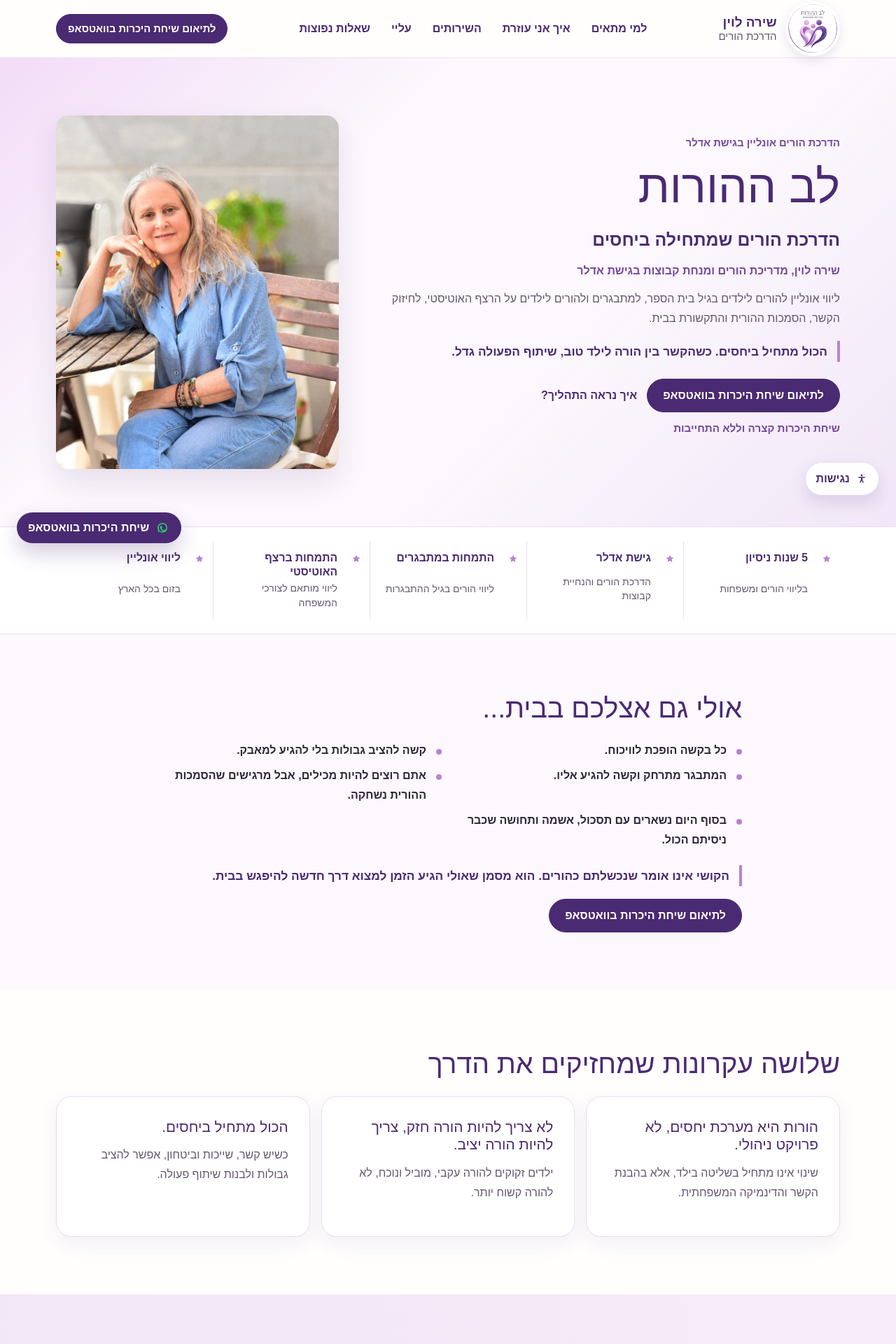
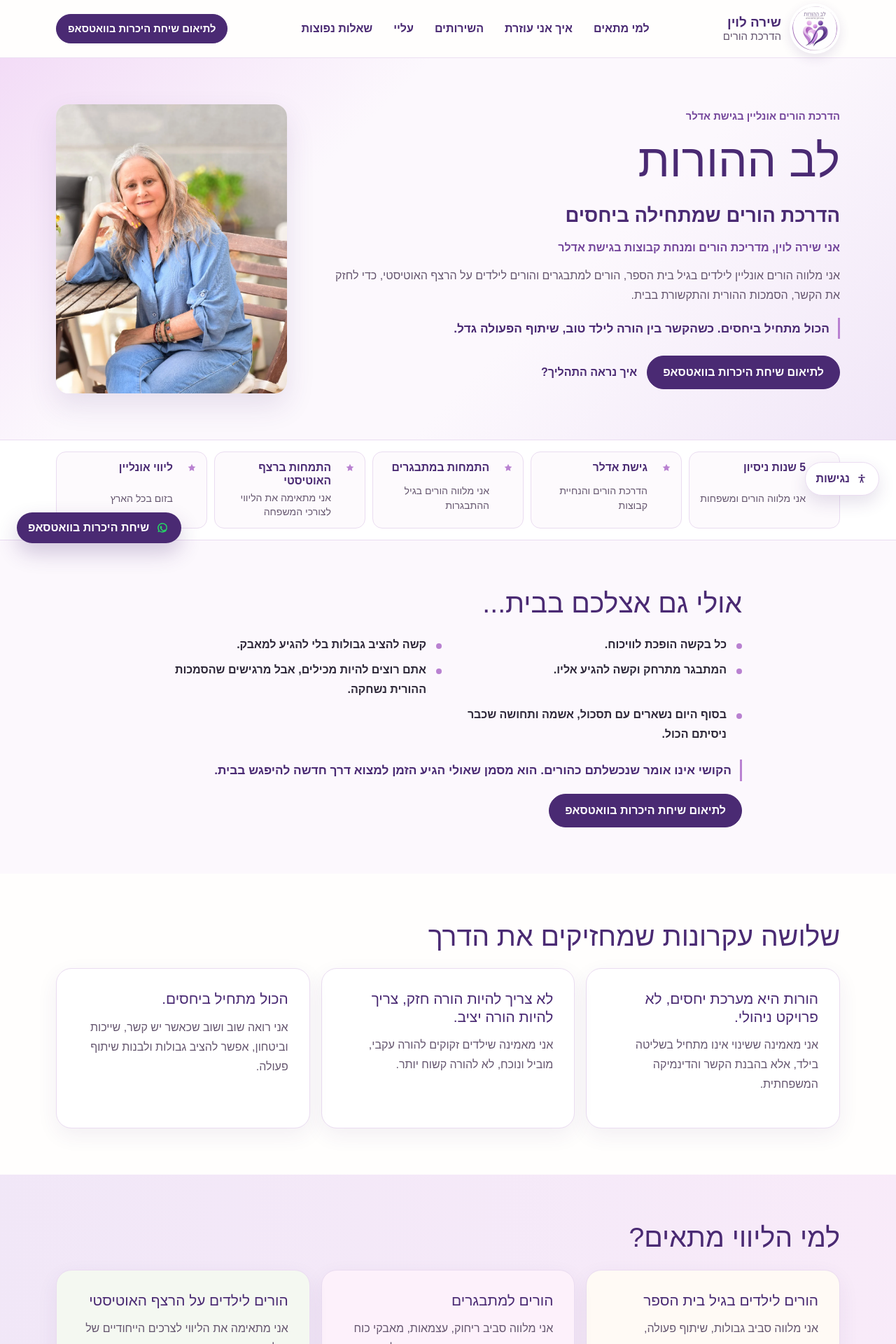
Before and after one commit to talirozrdm/Shira-Levin-levhahorut, a Next.js app: page / in a window 1280 px wide. Shown: the top 1920 px of the page at 70% size. Built offline with nearby package versions, Linux system fonts and the light colour scheme.

Commit message:
Polish final UX details for Lev Hahorut

```diff
--- a/app/globals.css
+++ b/app/globals.css
@@ -140,7 +140,7 @@ textarea {
 }
 
 .section {
-  padding: clamp(46px, 6.5vw, 82px) 0;
+  padding: clamp(38px, 5.6vw, 66px) 0;
 }
 
 .site-header {
@@ -178,12 +178,20 @@ textarea {
   background: #fff;
   padding: 4px;
   box-shadow: 0 6px 16px rgb(74 42 115 / 0.12);
+  transition:
+    transform 280ms ease,
+    box-shadow 280ms ease;
 }
 
 .site-logo img {
-  height: clamp(54px, 5.5vw, 88px);
+  height: clamp(48px, 5vw, 76px);
   width: auto;
   object-fit: contain;
+}
+
+.brand:hover .site-logo {
+  transform: translateY(-1px);
+  box-shadow: 0 9px 20px rgb(74 42 115 / 0.15);
 }
 
 .brand-logo {
@@ -260,13 +268,13 @@ textarea {
   text-align: center;
   text-decoration: none;
   transition:
-    transform 180ms ease,
-    background 180ms ease,
-    box-shadow 180ms ease;
+    transform 280ms ease,
+    background 280ms ease,
+    box-shadow 280ms ease;
 }
 
 .button:hover {
-  transform: translateY(-1px);
+  transform: translateY(-2px);
   background: var(--purple);
   color: #fff;
   box-shadow: 0 10px 24px rgb(79 61 85 / 0.18);
@@ -306,7 +314,7 @@ textarea {
 
 .hero-grid {
   align-items: center;
-  gap: clamp(24px, 5vw, 72px);
+  gap: clamp(24px, 4.2vw, 56px);
 }
 
 .eyebrow {
@@ -352,7 +360,7 @@ p {
 
 .hero-kicker {
   color: var(--ink);
-  font-size: clamp(1.12rem, 3.8vw, 1.55rem);
+  font-size: clamp(1.2rem, 4vw, 1.72rem);
   font-weight: 800;
 }
 
@@ -369,9 +377,9 @@ p {
 
 .lead-note,
 .section-summary {
-  border-inline-start: 4px solid var(--gold);
+  border-inline-start: 3px solid var(--gold);
   color: var(--purple-dark);
-  padding-inline-start: 14px;
+  padding-inline-start: 12px;
   font-size: 1.08rem;
   font-weight: 800;
 }
@@ -387,20 +395,13 @@ p {
 .button .contact-icon,
 .sticky-whatsapp .contact-icon,
 .contact-link .contact-icon {
-  transition: transform 220ms ease;
+  transition: transform 280ms ease;
 }
 
 .button:hover .contact-icon,
 .sticky-whatsapp:hover .contact-icon,
 .contact-link:hover .contact-icon {
   transform: translateX(-3px);
-}
-
-.microcopy {
-  margin-top: 10px;
-  color: var(--sage-dark);
-  font-size: 0.95rem;
-  font-weight: 700;
 }
 
 .image-card {
@@ -429,7 +430,7 @@ p {
 
 .hero-image {
   justify-self: center;
-  width: min(100%, 420px);
+  width: min(100%, 370px);
   max-width: 100%;
 }
 
@@ -441,13 +442,13 @@ p {
 .trust-strip {
   border-block: 1px solid var(--border);
   background: #fff;
-  padding: 20px 0;
+  padding: 16px 0;
 }
 
 .trust-grid {
   display: grid;
   grid-template-columns: repeat(2, minmax(0, 1fr));
-  gap: 0;
+  gap: 10px;
 }
 
 .trust-item {
@@ -455,9 +456,11 @@ p {
   grid-template-columns: 26px 1fr;
   gap: 4px 10px;
   align-items: start;
-  border-block-end: 1px solid var(--border);
+  border: 1px solid var(--border);
+  border-radius: 14px;
+  background: rgb(252 248 253 / 0.74);
   color: var(--purple-dark);
-  padding: 14px 10px;
+  padding: 12px;
   cursor: default;
 }
 
@@ -536,13 +539,13 @@ p {
 .card {
   padding: clamp(20px, 4vw, 30px);
   transition:
-    transform 180ms ease,
-    box-shadow 180ms ease,
-    border-color 180ms ease;
+    transform 280ms ease,
+    box-shadow 280ms ease,
+    border-color 280ms ease;
 }
 
 .card:hover {
-  transform: translateY(-3px);
+  transform: translateY(-4px);
   border-color: rgb(185 129 209 / 0.72);
   box-shadow: 0 16px 36px rgb(74 42 115 / 0.11);
 }
@@ -691,17 +694,20 @@ p {
   font-weight: 900;
   text-align: start;
   cursor: pointer;
-  transition: background 180ms ease;
+  transition:
+    background 280ms ease,
+    color 280ms ease;
 }
 
 .faq-item button:hover {
   background: var(--cream);
+  color: var(--purple);
 }
 
 .faq-item button span {
   flex: 0 0 auto;
   font-size: 1.4rem;
-  transition: transform 180ms ease;
+  transition: transform 280ms ease;
 }
 
 .faq-item button[aria-expanded="true"] span {
@@ -756,9 +762,9 @@ p {
   gap: clamp(22px, 4vw, 34px);
   border: 1px solid var(--border);
   border-radius: var(--radius);
-  background: #fff;
-  padding: clamp(22px, 5vw, 38px);
-  box-shadow: 0 16px 44px rgb(74 42 115 / 0.09);
+  background: rgb(255 255 255 / 0.72);
+  padding: clamp(20px, 4vw, 32px);
+  box-shadow: none;
 }
 
 .contact-actions {
@@ -779,7 +785,7 @@ p {
 
 .contact-group {
   display: grid;
-  gap: 10px;
+  gap: 9px;
 }
 
 .contact-group h3 {
@@ -805,10 +811,10 @@ p {
   font-weight: 850;
   text-decoration: none;
   transition:
-    transform 180ms ease,
-    border-color 180ms ease,
-    background 180ms ease,
-    box-shadow 180ms ease;
+    transform 280ms ease,
+    border-color 280ms ease,
+    background 280ms ease,
+    box-shadow 280ms ease;
 }
 
 .contact-link:hover {
@@ -1021,15 +1027,17 @@ p {
   text-align: center;
   text-decoration: none;
   transition:
-    transform 180ms ease,
-    border-color 180ms ease,
-    background 180ms ease;
+    transform 280ms ease,
+    border-color 280ms ease,
+    background 280ms ease,
+    box-shadow 280ms ease;
 }
 
 .legal-links a:hover {
   transform: translateY(-2px);
   border-color: var(--gold);
   background: var(--cream);
+  box-shadow: 0 10px 22px rgb(74 42 115 / 0.08);
 }
 
 .legal-links .contact-icon,
@@ -1073,12 +1081,7 @@ p {
   }
 
   .trust-item {
-    border-block-end: 0;
-    border-inline-end: 1px solid var(--border);
-  }
-
-  .trust-item:last-child {
-    border-inline-end: 0;
+    border: 1px solid var(--border);
   }
 
   .two-columns {
@@ -1123,11 +1126,11 @@ p {
   }
 
   .hero-grid {
-    grid-template-columns: minmax(0, 1fr) minmax(360px, 0.62fr);
+    grid-template-columns: minmax(0, 1.16fr) minmax(300px, 0.52fr);
   }
 
   .hero-image {
-    width: min(480px, 38vw);
+    width: min(410px, 32vw);
   }
 
   .social-grid {
--- a/app/layout.tsx
+++ b/app/layout.tsx
@@ -3,7 +3,7 @@ import "./globals.css";
 
 const title = "שירה לוין | לב ההורות - הדרכת הורים אונליין למתבגרים ולמשפחות";
 const description =
-  "שירה לוין, מדריכת הורים בגישת אדלר, מלווה אונליין הורים לילדים בגיל בית הספר, למתבגרים ולהורים לילדים על הרצף האוטיסטי, לחיזוק הקשר, הסמכות ההורית והתקשורת בבית.";
+  "אני שירה לוין, מדריכת הורים בגישת אדלר, ומלווה אונליין הורים לילדים בגיל בית הספר, למתבגרים ולהורים לילדים על הרצף האוטיסטי, לחיזוק הקשר, הסמכות ההורית והתקשורת בבית.";
 const canonicalUrl = "https://example.com/lev-hahorut";
 
 export const metadata: Metadata = {
--- a/app/page.tsx
+++ b/app/page.tsx
@@ -11,7 +11,7 @@ const facebookUrl = "https://www.facebook.com/shira.goldmanlevin?locale=he_IL";
 const trustItems = [
   {
     title: "5 שנות ניסיון",
-    text: "בליווי הורים ומשפחות",
+    text: "אני מלווה הורים ומשפחות",
   },
   {
     title: "גישת אדלר",
@@ -19,11 +19,11 @@ const trustItems = [
   },
   {
     title: "התמחות במתבגרים",
-    text: "ליווי הורים בגיל ההתבגרות",
+    text: "אני מלווה הורים בגיל ההתבגרות",
   },
   {
     title: "התמחות ברצף האוטיסטי",
-    text: "ליווי מותאם לצורכי המשפחה",
+    text: "אני מתאימה את הליווי לצורכי המשפחה",
   },
   {
     title: "ליווי אונליין",
@@ -34,57 +34,57 @@ const trustItems = [
 const principles = [
   {
     title: "הורות היא מערכת יחסים, לא פרויקט ניהולי.",
-    text: "שינוי אינו מתחיל בשליטה בילד, אלא בהבנת הקשר והדינמיקה המשפחתית.",
+    text: "אני מאמינה ששינוי אינו מתחיל בשליטה בילד, אלא בהבנת הקשר והדינמיקה המשפחתית.",
   },
   {
     title: "לא צריך להיות הורה חזק, צריך להיות הורה יציב.",
-    text: "ילדים זקוקים להורה עקבי, מוביל ונוכח, לא להורה קשוח יותר.",
+    text: "אני מאמינה שילדים זקוקים להורה עקבי, מוביל ונוכח, לא להורה קשוח יותר.",
   },
   {
     title: "הכול מתחיל ביחסים.",
-    text: "כשיש קשר, שייכות וביטחון, אפשר להציב גבולות ולבנות שיתוף פעולה.",
+    text: "אני רואה שוב ושוב שכאשר יש קשר, שייכות וביטחון, אפשר להציב גבולות ולבנות שיתוף פעולה.",
   },
 ];
 
 const supportAreas = [
   {
     title: "גבולות וסמכות הורית",
-    text: "איך להציב גבולות ברורים בלי להפוך כל בקשה למאבק.",
+    text: "אני עוזרת להציב גבולות ברורים בלי להפוך כל בקשה למאבק.",
   },
   {
     title: "תקשורת וקשר",
-    text: "איך לחזק את הקשר ולנהל שיח גם ברגעים של כעס וריחוק.",
+    text: "אני עוזרת לחזק את הקשר ולנהל שיח גם ברגעים של כעס וריחוק.",
   },
   {
     title: "אתגרי גיל ההתבגרות",
-    text: "תקשורת עם מתבגרים, מסכים, עצמאות, התנגדויות ומאבקי כוח.",
+    text: "אני מלווה סביב תקשורת עם מתבגרים, מסכים, עצמאות, התנגדויות ומאבקי כוח.",
   },
   {
     title: "הורות לילדים על הרצף האוטיסטי",
-    text: "ליווי שמותאם לצורכי הילד, ההורים והמערכת המשפחתית.",
+    text: "אני מתאימה את הליווי לצורכי הילד, ההורים והמערכת המשפחתית.",
   },
 ];
 
 const fitCards = [
   {
     title: "הורים לילדים בגיל בית הספר",
-    text: "גבולות, שיתוף פעולה, מסכים, מריבות בין אחים ותקשורת בבית.",
+    text: "אני מלווה סביב גבולות, שיתוף פעולה, מסכים, מריבות בין אחים ותקשורת בבית.",
   },
   {
     title: "הורים למתבגרים",
-    text: "ריחוק, עצמאות, מאבקי כוח ויצירת תקשורת שמאפשרת גם גבולות וגם קרבה.",
+    text: "אני מלווה סביב ריחוק, עצמאות, מאבקי כוח ויצירת תקשורת שמאפשרת גם גבולות וגם קרבה.",
   },
   {
     title: "הורים לילדים על הרצף האוטיסטי",
-    text: "ליווי מותאם לצרכים הייחודיים של הילד, ההורים והמערכת המשפחתית.",
+    text: "אני מתאימה את הליווי לצרכים הייחודיים של הילד, ההורים והמערכת המשפחתית.",
   },
 ];
 
 const processSteps = [
-  "שולחים הודעה ומתאמים שיחת היכרות קצרה.",
-  "במפגש הראשון ממפים את האתגרים ומגדירים מטרות.",
-  "בכל מפגש מקבלים הבנה, כלים ותרגול מותאם לבית.",
-  "מיישמים בין המפגשים ובוחנים יחד את השינוי.",
+  "אתם שולחים הודעה, ואני מתאמת איתכם שיחת היכרות קצרה.",
+  "במפגש הראשון אני ממפה יחד איתכם את האתגרים ומגדירה מטרות.",
+  "בכל מפגש אני משלבת הבנה, כלים ותרגול מותאם לבית.",
+  "בין המפגשים אתם מיישמים, ובמפגש הבא אנחנו בוחנים יחד את ההתקדמות.",
 ];
 
 const faqItems = [
@@ -114,7 +114,7 @@ const faqItems = [
   {
     question: "האם הליווי מתאים להורים למתבגרים?",
     answer:
-      "כן. שירה מתמחה בליווי הורים למתבגרים ובתקשורת בתקופה שבה הילדים מפתחים עצמאות וזהות.",
+      "כן. אני מתמחה בליווי הורים למתבגרים ובתקשורת בתקופה שבה הילדים מפתחים עצמאות וזהות.",
   },
   {
     question: "האם הליווי מתאים להורים לילדים על הרצף האוטיסטי?",
@@ -241,7 +241,7 @@ function AccessibilityIcon() {
 export default function Home() {
   const [menuOpen, setMenuOpen] = useState(false);
   const [accessibilityOpen, setAccessibilityOpen] = useState(false);
-  const [openFaq, setOpenFaq] = useState<number | null>(0);
+  const [openFaq, setOpenFaq] = useState<number | null>(null);
   const [preferences, setPreferences] = useState(defaultPreferences);
 
   const bodyClass = useMemo(
@@ -387,10 +387,11 @@ export default function Home() {
               <p className="eyebrow">הדרכת הורים אונליין בגישת אדלר</p>
               <h1 id="hero-title">לב ההורות</h1>
               <p className="hero-kicker">הדרכת הורים שמתחילה ביחסים</p>
-              <p className="hero-identity">שירה לוין, מדריכת הורים ומנחת קבוצות בגישת אדלר</p>
+              <p className="hero-identity">אני שירה לוין, מדריכת הורים ומנחת קבוצות בגישת אדלר</p>
               <p>
-                ליווי אונליין להורים לילדים בגיל בית הספר, למתבגרים ולהורים לילדים
-                על הרצף האוטיסטי, לחיזוק הקשר, הסמכות ההורית והתקשורת בבית.
+                אני מלווה הורים אונליין לילדים בגיל בית הספר, הורים למתבגרים
+                והורים לילדים על הרצף האוטיסטי, כדי לחזק את הקשר, הסמכות ההורית
+                והתקשורת בבית.
               </p>
               <p className="lead-note">
                 הכול מתחיל ביחסים. כשהקשר בין הורה לילד טוב, שיתוף הפעולה גדל.
@@ -408,7 +409,6 @@ export default function Home() {
                   איך נראה התהליך?
                 </a>
               </div>
-              <p className="microcopy">שיחת היכרות קצרה וללא התחייבות</p>
             </div>
 
             <figure className="image-card hero-image">
@@ -513,7 +513,7 @@ export default function Home() {
             <div>
               <h2 id="services-title">הדרכת הורים אישית אונליין</h2>
               <p>
-                תהליך אישי שמחבר בין הבנת הדינמיקה המשפחתית לבין כלים מעשיים
+                בתהליך אישי אני מחברת בין הבנת הדינמיקה המשפחתית לבין כלים מעשיים
                 שאפשר לתרגל בבית, בקצב שמתאים למשפחה שלכם.
               </p>
               <ul className="check-list">
@@ -558,10 +558,10 @@ export default function Home() {
             <div>
               <h2 id="strengthen-title">להוביל את המשפחה מתוך בהירות</h2>
               <p>
-                המטרה היא שתוכלו להבין טוב יותר את הילדים שלכם, להציב גבולות מתוך
+                המטרה שלי היא שתוכלו להבין טוב יותר את הילדים שלכם, להציב גבולות מתוך
                 בהירות ולנהל שיח גם ברגעים מורכבים.
               </p>
-              <p className="list-intro">בתהליך נרצה לחזק:</p>
+              <p className="list-intro">בתהליך אני רוצה לחזק יחד איתכם:</p>
             </div>
             <ul className="check-list">
               <li>יותר ביטחון ומסוגלות הורית</li>
@@ -662,7 +662,7 @@ export default function Home() {
             <h2 id="final-title">כל שינוי גדול מתחיל בצעד קטן</h2>
             <p>
               אם אתם רוצים לחזק את הקשר עם הילדים, להציב גבולות מתוך ביטחון
-              ולהכניס לבית יותר רוגע ושיתוף פעולה, מוזמנים להתחיל בשיחת היכרות
+              ולהכניס לבית יותר רוגע ושיתוף פעולה, אני מזמינה אתכם להתחיל בשיחת היכרות
               קצרה.
             </p>
             <a className="button" href={whatsappMessage} target="_blank" rel="noopener noreferrer">
@@ -676,7 +676,10 @@ export default function Home() {
             <div className="contact-panel">
               <div className="contact-actions">
                 <h2 id="contact-title">אפשר להתחיל בהודעה קצרה</h2>
-              <p>אפשר לפנות בוואטסאפ, בטלפון או במייל. שירה תחזור אליכם לתיאום שיחת היכרות קצרה.</p>
+                <p>
+                  אפשר לפנות אליי בוואטסאפ, בטלפון או במייל. אחזור אליכם לתיאום
+                  שיחת היכרות קצרה.
+                </p>
 
                 <div className="contact-group" aria-label="יצירת קשר ישירה">
                   <h3>דברו איתי</h3>
--- a/public/accessibility.html
+++ b/public/accessibility.html
@@ -6,7 +6,7 @@
     <title>הצהרת נגישות | לב ההורות</title>
     <meta
       name="description"
-      content="הצהרת נגישות לאתר לב ההורות של שירה לוין, כולל התאמות שבוצעו בפועל ופרטי קשר לדיווח על קושי."
+      content="הצהרת נגישות לאתר לב ההורות שלי, כולל התאמות שבוצעו בפועל ופרטי קשר לדיווח על קושי."
     />
     <link rel="canonical" href="https://example.com/lev-hahorut/accessibility.html" />
     <link rel="icon" href="/assets/lev-hahorut-logo-512.png" />
@@ -36,7 +36,7 @@
       .brand { display: flex; align-items: center; justify-content: space-between; gap: 18px; }
       .brand-mark { display: flex; align-items: center; gap: 12px; color: var(--purple); text-decoration: none; }
       .site-logo { display: inline-flex; align-items: center; justify-content: center; border-radius: 50%; background: #fff; padding: 4px; box-shadow: 0 6px 16px rgb(74 42 115 / 0.12); }
-      .site-logo img { height: clamp(54px, 5.5vw, 88px); width: auto; object-fit: contain; }
+      .site-logo img { height: clamp(48px, 5vw, 76px); width: auto; object-fit: contain; }
       img { aspect-ratio: 1; border-radius: 50%; }
       main { padding: clamp(38px, 7vw, 72px) 0; }
       h1, h2 { color: var(--purple); line-height: 1.25; }
@@ -67,7 +67,7 @@
       <div class="container panel">
         <!-- TODO: review accessibility statement before publication -->
         <h1>הצהרת נגישות</h1>
-        <p>לב ההורות מחויבת לאפשר שימוש נגיש ונוח ככל האפשר באתר, מתוך כבוד להורים ולמבקרים שמשתמשים באמצעים שונים לגלישה.</p>
+        <p>אני מחויבת לאפשר שימוש נגיש ונוח ככל האפשר באתר, מתוך כבוד להורים ולמבקרים שמשתמשים באמצעים שונים לגלישה.</p>
         <h2>התאמות שבוצעו בפועל</h2>
         <p>האתר כולל HTML סמנטי, קישור דילוג לתוכן הראשי, מבנה כותרות מסודר, טקסט חלופי לתמונות, מצבי פוקוס ברורים ותמיכה בהעדפת הפחתת תנועה.</p>
         <h2>ניווט במקלדת</h2>
@@ -79,7 +79,7 @@
         <h2>מגבלות ידועות</h2>
         <p>לא בוצעה בדיקת נגישות מקצועית חיצונית. לפני פרסום סופי מומלץ לבדוק את האתר בכלים מקצועיים ובשימוש ידני.</p>
         <h2>דיווח על קושי</h2>
-        <p>אם נתקלתם בקושי בשימוש באתר, ניתן לפנות לשירה לוין בטלפון 050-753-2044 או בדוא״ל shumi25@gmail.com. פנייה בנושא נגישות תיבחן ותטופל בהקדם האפשרי.</p>
+        <p>אם נתקלתם בקושי בשימוש באתר, אפשר לפנות אליי בטלפון 050-753-2044 או בדוא״ל shumi25@gmail.com. אבחן את הפנייה ואטפל בה בהקדם האפשרי.</p>
         <h2>תאריך עדכון</h2>
         <p>16 ביולי 2026</p>
       </div>
--- a/public/privacy.html
+++ b/public/privacy.html
@@ -6,7 +6,7 @@
     <title>מדיניות פרטיות | לב ההורות</title>
     <meta
       name="description"
-      content="מדיניות פרטיות לאתר לב ההורות של שירה לוין, כולל מידע על פנייה בוואטסאפ, בטלפון, במייל וברשתות חברתיות."
+      content="מדיניות פרטיות לאתר לב ההורות שלי, כולל מידע על פנייה בוואטסאפ, בטלפון, במייל וברשתות חברתיות."
     />
     <link rel="canonical" href="https://example.com/lev-hahorut/privacy.html" />
     <link rel="icon" href="/assets/lev-hahorut-logo-512.png" />
@@ -36,7 +36,7 @@
       .brand { display: flex; align-items: center; justify-content: space-between; gap: 18px; }
       .brand-mark { display: flex; align-items: center; gap: 12px; color: var(--purple); text-decoration: none; }
       .site-logo { display: inline-flex; align-items: center; justify-content: center; border-radius: 50%; background: #fff; padding: 4px; box-shadow: 0 6px 16px rgb(74 42 115 / 0.12); }
-      .site-logo img { height: clamp(54px, 5.5vw, 88px); width: auto; object-fit: contain; }
+      .site-logo img { height: clamp(48px, 5vw, 76px); width: auto; object-fit: contain; }
       img { aspect-ratio: 1; border-radius: 50%; }
       main { padding: clamp(38px, 7vw, 72px) 0; }
       h1, h2 { color: var(--purple); line-height: 1.25; }
@@ -67,13 +67,13 @@
       <div class="container panel">
         <!-- TODO: legal review of privacy policy before publishing -->
         <h1>מדיניות פרטיות</h1>
-        <p>מדיניות זו מסבירה בקצרה איזה מידע עשוי להימסר בעת פנייה ללב ההורות וכיצד אפשר לפנות בנושא פרטיות.</p>
+        <p>מדיניות זו מסבירה בקצרה איזה מידע עשוי להימסר בעת פנייה אליי וכיצד אפשר לפנות בנושא פרטיות.</p>
         <h2>איזה מידע עשוי להימסר</h2>
         <p>באתר אין טופס יצירת קשר פעיל. מידע יכול להימסר רק אם בחרתם לפנות ביוזמתכם דרך וואטסאפ, טלפון או מייל.</p>
         <h2>מטרת השימוש במידע</h2>
-        <p>פרטים שנמסרים בפנייה ישמשו לחזרה אליכם, לתיאום שיחת היכרות קצרה ולמתן מידע על שירותי הדרכת ההורים של לב ההורות.</p>
+        <p>פרטים שנמסרים בפנייה ישמשו כדי שאחזור אליכם, אתאם שיחת היכרות קצרה ואתן מידע על שירותי הדרכת ההורים שלי.</p>
         <h2>רשתות חברתיות</h2>
-        <p>האתר כולל קישורים לעמודי Instagram ו-Facebook של שירה לוין. מעבר לרשת חברתית כפוף למדיניות הפרטיות של אותה פלטפורמה.</p>
+        <p>האתר כולל קישורים לעמודי Instagram ו-Facebook שלי. מעבר לרשת חברתית כפוף למדיניות הפרטיות של אותה פלטפורמה.</p>
         <h2>שירותי צד שלישי, עוגיות וכלי מדידה</h2>
         <p>בשלב זה לא נטענים באתר Google Analytics, Meta Pixel או כלי מדידה חיצוניים. אם יופעלו בעתיד, יש לעדכן מדיניות זו לפני הטמעה.</p>
         <h2>עדכון או מחיקה</h2>
```
Also changed, not shown: 1 other file (tests, documents, lock files or other folders). Lines whose indentation alone changed are shown as unchanged.
